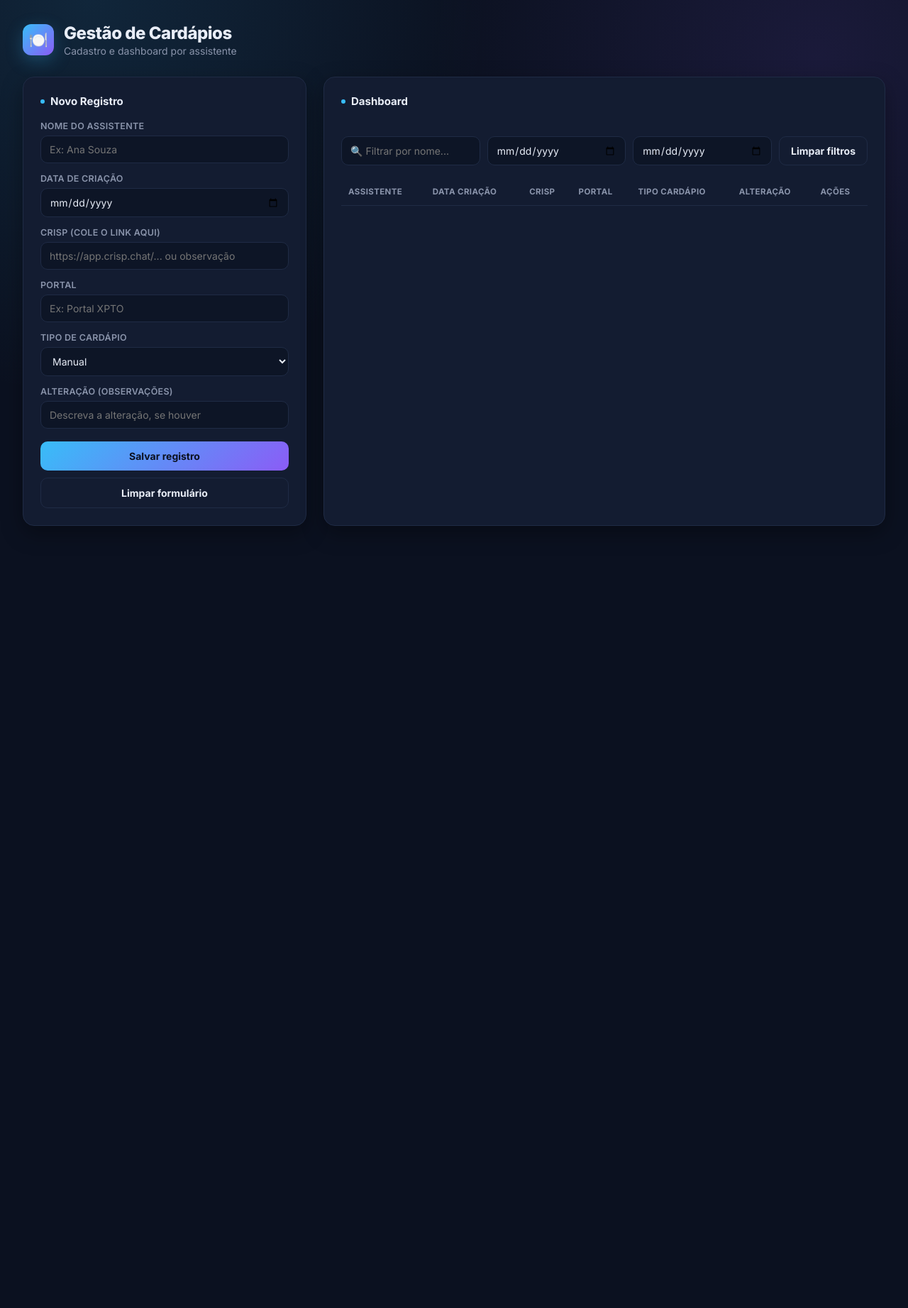
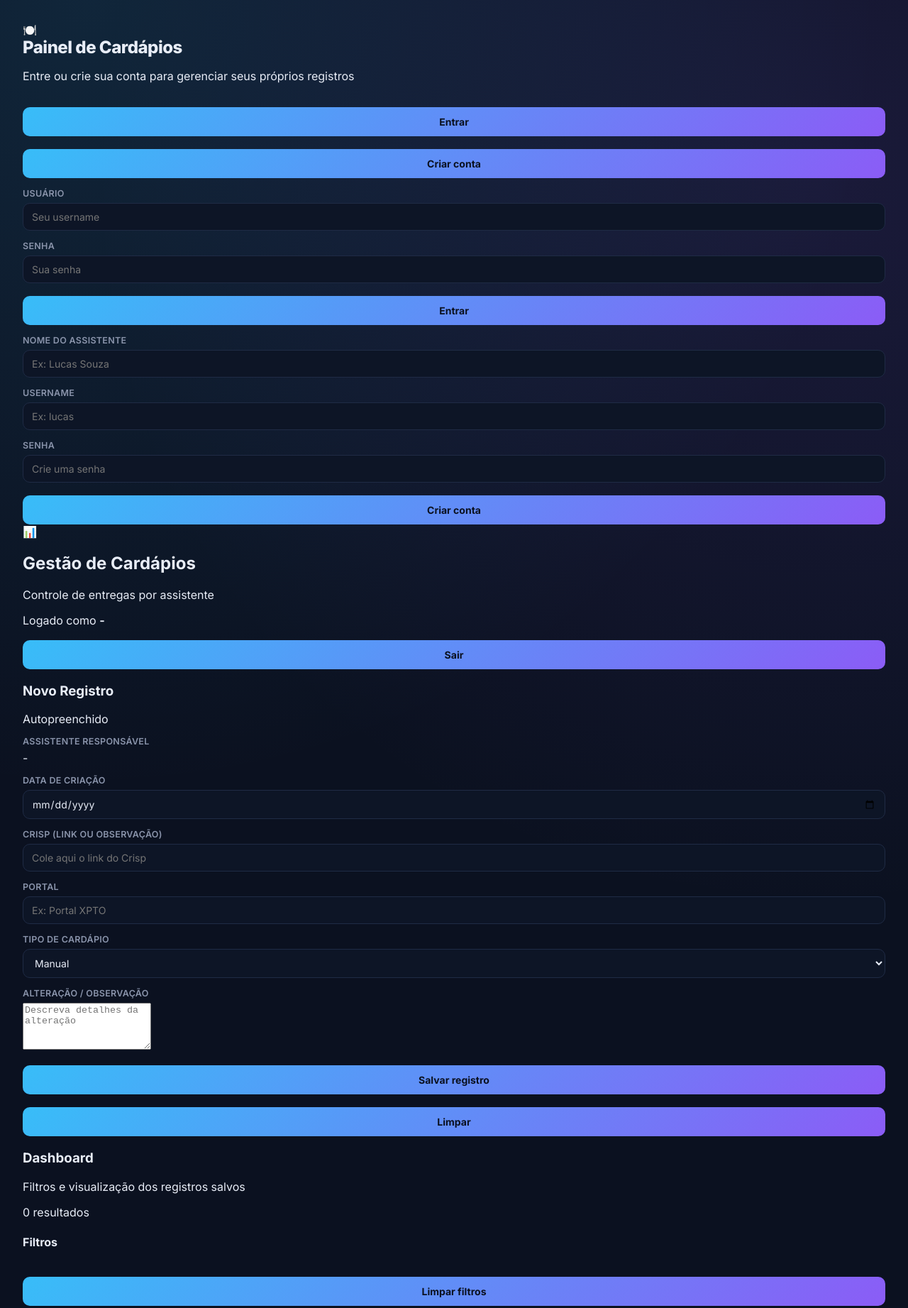
Before and after one commit to LucasSoulzaax/CWCardapios, a website: page index.html in a window 1280 px wide. Shown: the top 1843 px of the page at 71% size. Before the commit the page ends 800 px from the top, so only its background shows below. Drawn offline with Linux system fonts and the light colour scheme; no server answers.

Commit message:
Update index.html

```diff
--- a/index.html
+++ b/index.html
@@ -3,85 +3,214 @@
 <head>
   <meta charset="UTF-8">
   <meta name="viewport" content="width=device-width, initial-scale=1.0">
-<title>Gestão de Cardápios - Assistentes</title>
+  <title>Gestão de Cardápios</title>
   <link rel="preconnect" href="https://fonts.googleapis.com">
+  <link rel="preconnect" href="https://fonts.gstatic.com" crossorigin>
   <link href="https://fonts.googleapis.com/css2?family=Inter:wght@400;500;600;700;800&display=swap" rel="stylesheet">
   <link rel="stylesheet" href="style.css">
 </head>
 <body>
+  <div class="bg-orb orb-1"></div>
+  <div class="bg-orb orb-2"></div>
 
-<div class="header">
-  <div class="logo">🍽️</div>
+  <section id="loginScreen" class="login-screen auth-layout">
+    <div class="auth-card auth-left">
+      <div class="login-brand">
+        <div class="brand-icon">🍽️</div>
         <div>
-    <h1>Gestão de Cardápios</h1>
-    <div class="subtitle">Cadastro e dashboard por assistente</div>
+          <h1>Painel de Cardápios</h1>
+          <p>Entre ou crie sua conta para gerenciar seus próprios registros</p>
         </div>
       </div>
 
-<div class="container">
+      <div class="auth-tabs">
+        <button id="tabLogin" class="auth-tab active" type="button">Entrar</button>
+        <button id="tabRegister" class="auth-tab" type="button">Criar conta</button>
+      </div>
 
-  <div class="card" id="form-card">
-    <h2 id="form-title">Novo Registro</h2>
+      <form id="loginForm" class="auth-form">
+        <div class="field">
+          <label for="loginUsername">Usuário</label>
+          <input type="text" id="loginUsername" placeholder="Seu username" required>
+        </div>
+
+        <div class="field">
+          <label for="loginPassword">Senha</label>
+          <input type="password" id="loginPassword" placeholder="Sua senha" required>
+        </div>
+
+        <button type="submit" class="btn btn-primary">Entrar</button>
+      </form>
+
+      <form id="registerForm" class="auth-form hidden">
+        <div class="field">
+          <label for="registerNome">Nome do assistente</label>
+          <input type="text" id="registerNome" placeholder="Ex: Lucas Souza" required>
+        </div>
+
+        <div class="field">
+          <label for="registerUsername">Username</label>
+          <input type="text" id="registerUsername" placeholder="Ex: lucas" required>
+        </div>
+
+        <div class="field">
+          <label for="registerPassword">Senha</label>
+          <input type="password" id="registerPassword" placeholder="Crie uma senha" required>
+        </div>
+
+        <button type="submit" class="btn btn-primary">Criar conta</button>
+      </form>
+    </div>
+  </section>
+
+  <main id="appScreen" class="app-shell hidden">
+    <header class="topbar">
+      <div class="brand-wrap">
+        <div class="brand-icon small">📊</div>
+        <div>
+          <h2>Gestão de Cardápios</h2>
+          <p>Controle de entregas por assistente</p>
+        </div>
+      </div>
+
+      <div class="topbar-right">
+        <div class="logged-box">
+          <span class="logged-label">Logado como</span>
+          <strong id="loggedUserName">-</strong>
+        </div>
+        <button id="logoutBtn" class="btn btn-ghost" type="button">Sair</button>
+      </div>
+    </header>
+
+    <section class="layout-grid">
+      <aside class="panel form-panel">
+        <div class="panel-header">
+          <h3 id="form-title">Novo Registro</h3>
+          <span class="panel-tag">Autopreenchido</span>
+        </div>
+
         <input type="hidden" id="editId">
 
-    <label for="nome">Nome do assistente</label>
-    <input type="text" id="nome" placeholder="Ex: Ana Souza">
+        <div class="field readonly-box">
+          <label>Assistente responsável</label>
+          <div class="auto-user" id="autoUserDisplay">-</div>
+        </div>
 
+        <div class="field">
           <label for="dataCriacao">Data de criação</label>
           <input type="date" id="dataCriacao">
+        </div>
 
-    <label for="crisp">Crisp (cole o link aqui)</label>
-    <input type="text" id="crisp" placeholder="https://app.crisp.chat/... ou observação">
+        <div class="field">
+          <label for="crisp">Crisp (link ou observação)</label>
+          <input type="text" id="crisp" placeholder="Cole aqui o link do Crisp">
+        </div>
 
+        <div class="field">
           <label for="portal">Portal</label>
           <input type="text" id="portal" placeholder="Ex: Portal XPTO">
+        </div>
 
+        <div class="field">
           <label for="tipoCardapio">Tipo de cardápio</label>
           <select id="tipoCardapio">
             <option value="manual">Manual</option>
             <option value="importavel">Importável</option>
             <option value="alteracao">Alteração</option>
           </select>
-
-    <label for="alteracao">Alteração (observações)</label>
-    <input type="text" id="alteracao" placeholder="Descreva a alteração, se houver">
-
-    <button id="saveBtn">Salvar registro</button>
-    <button class="secondary" id="clearBtn">Limpar formulário</button>
         </div>
 
-  <div class="card">
-    <h2>Dashboard</h2>
+        <div class="field">
+          <label for="alteracao">Alteração / observação</label>
+          <textarea id="alteracao" rows="4" placeholder="Descreva detalhes da alteração"></textarea>
+        </div>
+
+        <div class="form-actions">
+          <button id="saveBtn" class="btn btn-primary" type="button">Salvar registro</button>
+          <button id="clearBtn" class="btn btn-secondary" type="button">Limpar</button>
+        </div>
+      </aside>
+
+      <section class="panel dashboard-panel">
+        <div class="panel-header dashboard-head">
+          <div>
+            <h3>Dashboard</h3>
+            <p class="muted-line">Filtros e visualização dos registros salvos</p>
+          </div>
+          <div class="results-pill"><span id="resultsCount">0</span> resultados</div>
+        </div>
 
         <div class="stats" id="stats"></div>
 
-    <div class="filters">
-      <input type="text" id="filterNome" placeholder="🔍 Filtrar por nome...">
-      <input type="date" id="filterDataIni" title="Data inicial">
-      <input type="date" id="filterDataFim" title="Data final">
-      <button class="secondary" id="clearFilters">Limpar filtros</button>
+        <div class="filters-card">
+          <div class="filters-title-row">
+            <h4>Filtros</h4>
+            <button id="clearFilters" class="btn btn-ghost small" type="button">Limpar filtros</button>
           </div>
 
-    <div style="overflow-x:auto;">
-      <table id="table">
+          <div class="filters-grid">
+            <div class="field">
+              <label for="filterNome">Nome</label>
+              <input type="text" id="filterNome" placeholder="Buscar por assistente...">
+            </div>
+
+            <div class="field">
+              <label for="filterTipo">Tipo</label>
+              <select id="filterTipo">
+                <option value="">Todos</option>
+                <option value="manual">Manual</option>
+                <option value="importavel">Importável</option>
+                <option value="alteracao">Alteração</option>
+              </select>
+            </div>
+
+            <div class="field">
+              <label for="filterDataIni">Data inicial</label>
+              <input type="date" id="filterDataIni">
+            </div>
+
+            <div class="field">
+              <label for="filterDataFim">Data final</label>
+              <input type="date" id="filterDataFim">
+            </div>
+          </div>
+        </div>
+
+        <div class="table-wrap">
+          <table>
             <thead>
               <tr>
                 <th>Assistente</th>
-            <th>Data criação</th>
+                <th>Data</th>
                 <th>Crisp</th>
                 <th>Portal</th>
-            <th>Tipo cardápio</th>
+                <th>Tipo</th>
                 <th>Alteração</th>
                 <th>Ações</th>
               </tr>
             </thead>
             <tbody id="tbody"></tbody>
           </table>
-      <div class="empty" id="emptyMsg" style="display:none;">Nenhum registro encontrado.</div>
+          <div id="emptyMsg" class="empty">Nenhum registro encontrado.</div>
+        </div>
+      </section>
+    </section>
+  </main>
+
+  <div id="confirmModal" class="modal hidden">
+    <div class="modal-backdrop"></div>
+    <div class="modal-card">
+      <div class="modal-icon">⚠️</div>
+      <h3>Confirmar exclusão</h3>
+      <p>Tem certeza que deseja excluir este registro? Essa ação não poderá ser desfeita.</p>
+      <div class="modal-actions">
+        <button id="cancelDeleteBtn" class="btn btn-secondary" type="button">Cancelar</button>
+        <button id="confirmDeleteBtn" class="btn btn-danger" type="button">Excluir registro</button>
+      </div>
     </div>
   </div>
 
-</div>
+  <div id="toast" class="toast hidden"></div>
 
   <script src="script.js"></script>
 </body>
```
Lines whose indentation alone changed are shown as unchanged.
